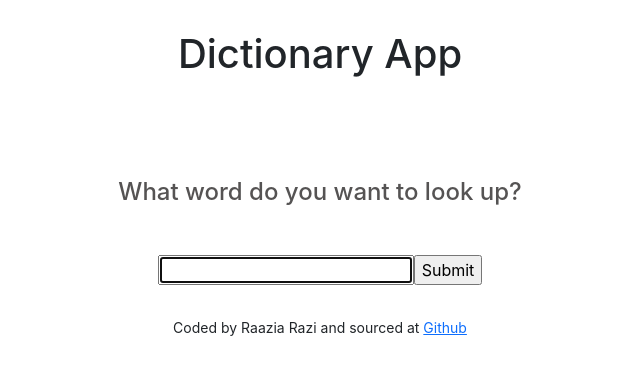
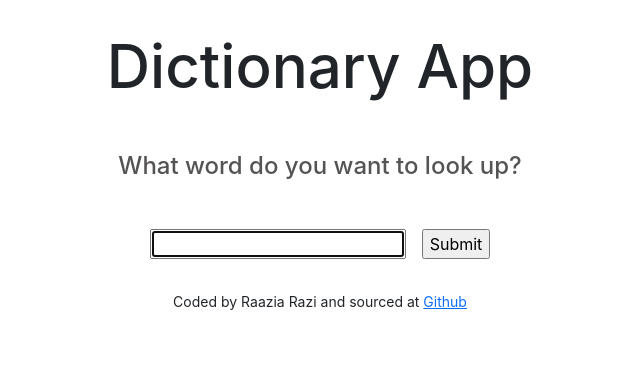
Before and after one commit to Raazia-26/dictionary-project, a React (Create React App) app: page / in a window 1280 px wide. Shown: the top 374 px of the page, without its empty margins (320-960 px from the left). Built offline with nearby package versions, Linux system fonts and the light colour scheme.

Commit message:
integrated the dictionary API

```diff
--- a/package.json
+++ b/package.json
@@ -6,6 +6,7 @@
     "@testing-library/jest-dom": "^5.17.0",
     "@testing-library/react": "^13.4.0",
     "@testing-library/user-event": "^13.5.0",
+    "axios": "^1.6.8",
     "bootstrap": "^5.3.3",
     "react": "^18.2.0",
     "react-dom": "^18.2.0",
--- a/src/App.css
+++ b/src/App.css
@@ -1,7 +1,9 @@
 .App {
   margin: 30px 20px;
 }
-
+h1 {
+  font-size: 60px;
+}
 .App-footer {
   text-align: center;
   margin: 30px 0px;
--- a/src/Dictionary.css
+++ b/src/Dictionary.css
@@ -1,5 +1,5 @@
 .Dictionary {
-  margin-top: 100px;
+  margin-top: 50px;
   text-align: center;
 }
 h4 {
--- a/src/Dictionary.js
+++ b/src/Dictionary.js
@@ -1,15 +1,24 @@
 import React, { useState } from "react";
+import axios from "axios";
 import "./Dictionary.css";
+import WordDefinition from "./WordDefinition";
 
 export default function Dictionary() {
   let [keyword, setKeyword] = useState("");
+  let [wordData, setwordData] = useState(null);
 
+  function handleResponse(response) {
+    console.log(response);
+    setwordData(response.data.word);
+  }
   function handleKeywordChange(event) {
     setKeyword(event.target.value);
   }
   function search(event) {
     event.preventDefault();
-    alert(`Searching for ${keyword} ...`);
+    let apiKey = "dfd604f6396ftb7o693bf0062e2334aa";
+    let apiUrl = `https://api.shecodes.io/dictionary/v1/define?word=${keyword}&key=${apiKey}`;
+    axios.get(apiUrl).then(handleResponse);
   }
 
   return (
@@ -17,8 +26,9 @@ export default function Dictionary() {
       <h4 className="mb-5"> What word do you want to look up?</h4>
       <form onSubmit={search}>
         <input type="search" autoFocus={true} onChange={handleKeywordChange} />
-        <input type="submit" />
+        <input className="ms-3" type="submit" />
       </form>
+      <WordDefinition data={wordData} />
     </div>
   );
 }
--- /dev/null
+++ b/src/WordDefinition.js
@@ -0,0 +1,12 @@
+import React from "react";
+export default function WordDefinition(props) {
+  if (props.data) {
+    return (
+      <div className="WordDefinition">
+        <h1> {props.data}</h1>
+      </div>
+    );
+  } else {
+    return null;
+  }
+}
```
Also changed, not shown: 1 other file (tests, documents, lock files or other folders).
